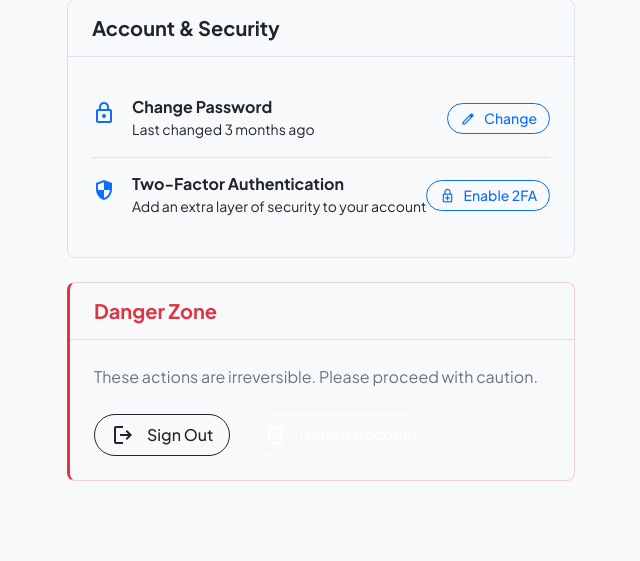
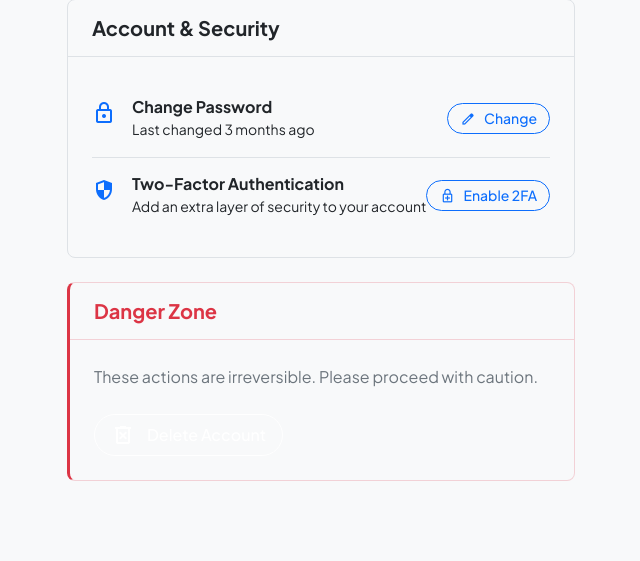
Before and after one commit to sea5000/FWPA, a Flask app: template templates/profile-settings.html in a window 1280 px wide. Shown: the part 695-1256 px from the top of the page, without its empty margins (319-959 px from the left). Run offline with Flask 3, Linux system fonts and the light colour scheme; the template is opened without the code that fills it: most values are stand-ins (such as "Sample title", 1, 10 or a date in 2020); parts of the project's set-up code (start-up, migrations or seed data) failed here and were passed over.

Commit message:
Update profile-settings.html

```diff
--- a/templates/profile-settings.html
+++ b/templates/profile-settings.html
@@ -143,9 +143,6 @@
                 <h2>Danger Zone</h2>
                 <p class="text-muted mb-4">These actions are irreversible. Please proceed with caution.</p>
                 <div class="danger-actions">
-                    <button class="btn btn-outline-danger" id="signOutBtn">
-                        <span class="material-symbols-outlined align-middle me-1">logout</span> Sign Out
-                    </button>
                     <button class="btn btn-danger" id="deleteAccountBtn">
                         <span class="material-symbols-outlined align-middle me-1">delete_forever</span> Delete Account
                     </button>
```
